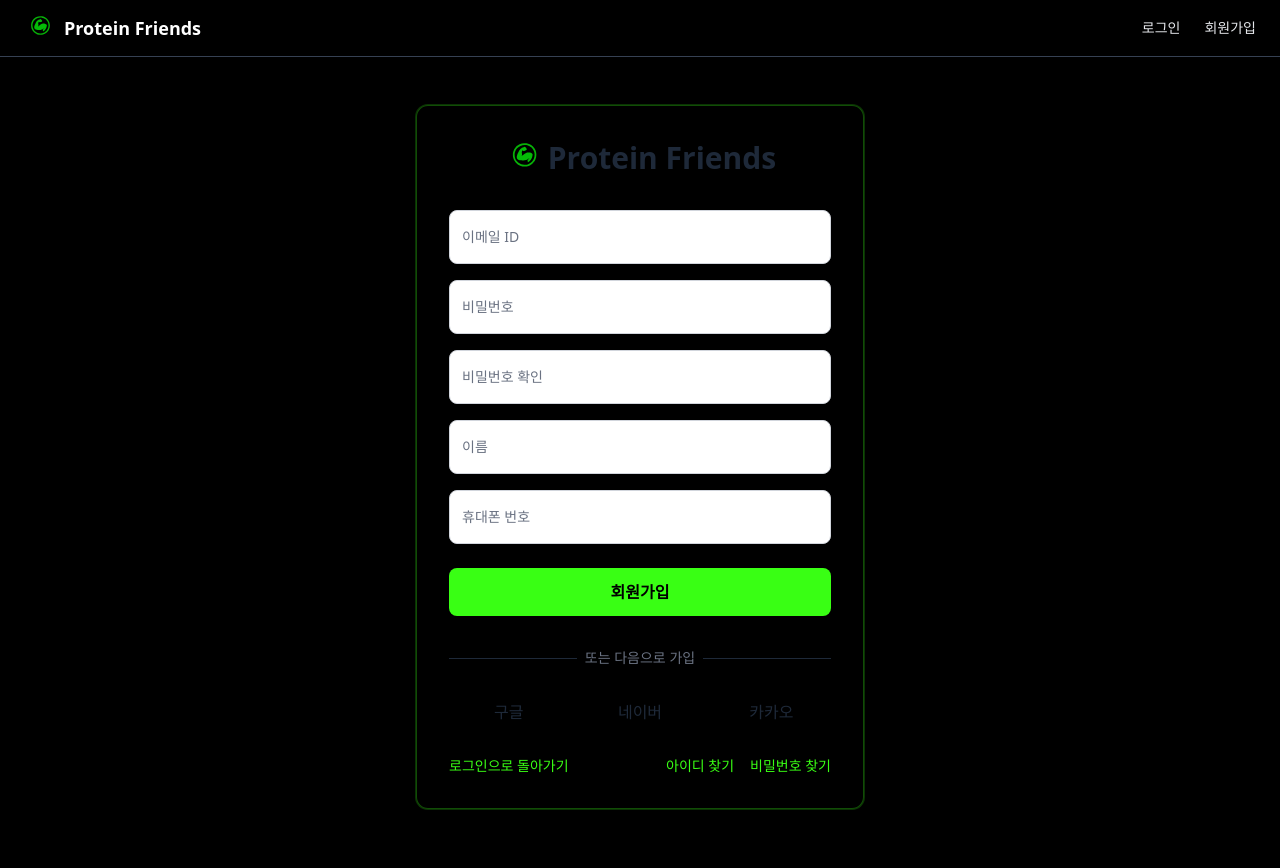
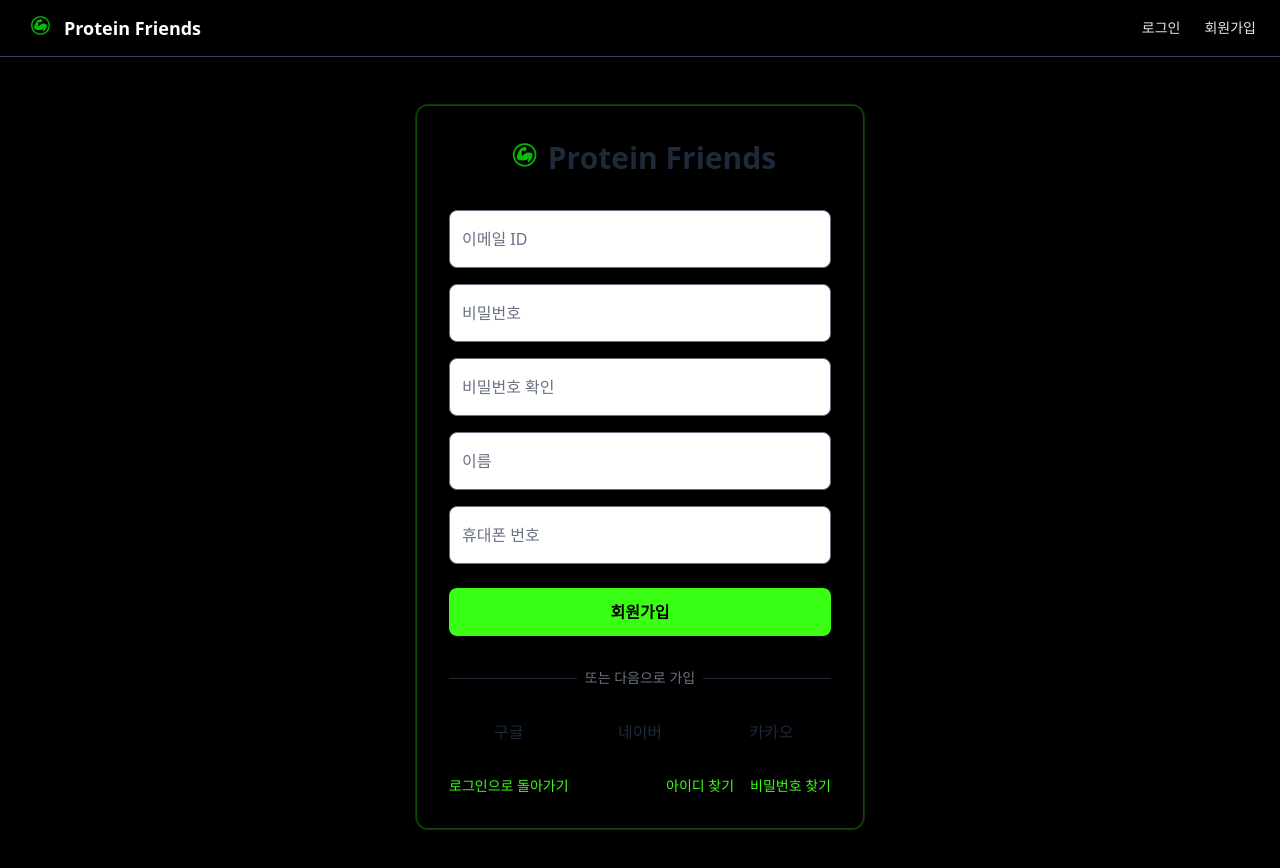
Before and after one commit to johnbyeon/Protein_Friends_App, a React (Vite) app in the folder front/: page /signup in a window 1280 px wide. Shown: the top 868 px of the page. Built offline with nearby package versions, Linux system fonts and the light colour scheme; no server answers.

Commit message:
로그인 폼 수정

```diff
--- a/front/src/App.jsx
+++ b/front/src/App.jsx
@@ -6,6 +6,7 @@ import AppRoutes from './routes/AppRoutes'
 
 
 export default function App() {
+  console.log('🔥 VITE_SERVER_ORIGIN:', import.meta.env.VITE_SERVER_ORIGIN)
   useEffect(() => {
     initAuthTimers()
   }, [])
--- a/front/src/components/Navbar.jsx
+++ b/front/src/components/Navbar.jsx
@@ -11,8 +11,8 @@ const Navbar = () => {
   const role = user?.role || ''
   const isLoggedIn = !!token && !!user
 
-  // console.log('[Navbar] user:', user)
-  // console.log('[Navbar] role:', role)
+   console.log('[Navbar] user:', user)
+   console.log('[Navbar] role:', role)
   // user가 null이면 아직 정보 로딩 중으로 간주
   const isLoadingUser = isLoggedIn && !user?.role
 
--- a/front/src/pages/CompleteProfile.jsx
+++ b/front/src/pages/CompleteProfile.jsx
@@ -8,7 +8,7 @@ export default function CompleteProfile() {
   const [loading, setLoading] = useState(false)
   const [message, setMessage] = useState('')
 
-  const API_BASE = import.meta.env.VITE_API_BASE ?? window.location.origin;
+  const SERVER_ORIGIN = import.meta.env.VITE_SERVER_ORIGIN ?? '';
   const token = localStorage.getItem('jwt')
 
   const handleSubmit = async (e) => {
@@ -18,7 +18,7 @@ export default function CompleteProfile() {
 
     try {
       // 1️⃣ 프로필 저장
-      const res = await fetch(`${API_BASE}/api/users/profile`, {
+      const res = await fetch(`${SERVER_ORIGIN}/api/users/profile`, {
         method: 'PATCH',
         headers: {
           'Content-Type': 'application/json',
@@ -32,7 +32,7 @@ export default function CompleteProfile() {
       setUser(updated) // 스토어 user 갱신
 
       // 2️⃣ 저장 후 서버에 다시 상태 확인
-      const chk = await fetch(`${API_BASE}/api/users/profile-status`, {
+      const chk = await fetch(`${SERVER_ORIGIN}/api/users/profile-status`, {
         headers: { Authorization: `Bearer ${token}` },
       })
       const st = await chk.json()
--- a/front/src/pages/LoginForm.jsx
+++ b/front/src/pages/LoginForm.jsx
@@ -23,9 +23,8 @@ export default function LoginForm({
   const [password, setPassword] = useState('')
   const [loading, setLoading] = useState(false)
   const [error, setError] = useState('')
-
-  const API_BASE = import.meta.env.VITE_API_BASE ?? window.location.origin
-  const LOGIN_URL = `${API_BASE}${loginEndpoint}`
+  const SERVER_ORIGIN = import.meta.env.VITE_SERVER_ORIGIN || ''
+  const LOGIN_URL = `${SERVER_ORIGIN}${loginEndpoint}`
 
   // ✅ 일반 로그인
   async function handleSubmit(e) {
@@ -109,10 +108,10 @@ export default function LoginForm({
   // ✅ 소셜 로그인 (팝업 방식)
   const handleSocialLogin = (provider) => {
     console.log(`🌐 ${provider} 로그인 팝업 열림`)
-    const backendOrigin =
-      import.meta.env.VITE_BACKEND_ORIGIN ?? window.location.origin;
+    const serverOrigin =
+      import.meta.env.VITE_SERVER_ORIGIN ?? ''
 
-    const popupUrl = `${backendOrigin}/oauth2/authorization/${provider}?r=${Date.now()}`;
+    const popupUrl = `${serverOrigin}/oauth2/authorization/${provider}?r=${Date.now()}`;
     const popup = window.open(
       popupUrl,
       `${provider}-login`,
@@ -121,14 +120,11 @@ export default function LoginForm({
 
     const listener = async (event) => {
       const allowedOrigins = new Set([
-        import.meta.env.VITE_BACKEND_ORIGIN ?? window.location.origin,
-        window.location.origin,
-        'https://proteinfriends.shop',
-        'https://www.proteinfriends.shop',
+        import.meta.env.VITE_BACKEND_ORIGIN ?? ''
       ])
 
       if (!allowedOrigins.has(event.origin)) return
-
+      console.log(`[OAuth Message Received] ${event.origin}`, event.data)
       const data = event.data
       if (data && data.access_token) {
         try {
--- a/front/src/pages/SignUpForm.jsx
+++ b/front/src/pages/SignUpForm.jsx
@@ -4,6 +4,7 @@ import pfLogo from '../assets/pflogo.svg'
 import { useAuthStore } from '../stores/authStore'
 import { openSocialPopup } from '../utils/openSocialPopup'
 
+// ✅ 소셜 로그인 버튼 클릭
 const handleSocialLogin = (provider) => {
   try {
     localStorage.setItem('oauth_mode', 'login')
@@ -11,6 +12,7 @@ const handleSocialLogin = (provider) => {
   } catch {}
   openSocialPopup(provider, '/auth/register')
 }
+
 export default function SignUpForm({
   onSignUp,
   signUpEndpoint = '/api/auth/join',
@@ -27,12 +29,12 @@ export default function SignUpForm({
   const isLoggedIn = useAuthStore(s => !!s.token)
   const navigate = useNavigate();
 
+  // ✅ 환경 기반 서버 주소 통일
+  const SERVER_ORIGIN = import.meta.env.VITE_SERVER_ORIGIN || window.location.origin
+
   useEffect(() => {
-    // 이미 로그인된 경우 홈으로 이동
-    if (isLoggedIn) {
-      navigate('/');
-    }
-  }, [isLoggedIn, navigate]);
+    if (isLoggedIn) navigate('/')
+  }, [isLoggedIn, navigate])
 
   async function handleSubmit(e) {
     e.preventDefault()
@@ -49,7 +51,7 @@ export default function SignUpForm({
       if (onSignUp) {
         await onSignUp(email, password, confirmPassword, name, phone)
       } else {
-        const res = await fetch(signUpEndpoint, {
+        const res = await fetch(`${SERVER_ORIGIN}${signUpEndpoint}`, {
           method: 'POST',
           headers: { 'Content-Type': 'application/json' },
           body: JSON.stringify({ email, password, name, phone }),
@@ -58,8 +60,8 @@ export default function SignUpForm({
           const err = await res.json().catch(() => ({}))
           throw new Error(err.message || '회원가입에 실패했습니다.')
         }
-        // 회원가입 완료 → 로그인 페이지로 이동
-        window.location.href = '/login'
+        // ✅ 회원가입 완료 → 로그인 페이지로 이동
+        window.location.href = `${window.location.origin}/login`
       }
     } catch (e) {
       setError(e.message || '회원가입에 실패했습니다.')
@@ -72,6 +74,7 @@ export default function SignUpForm({
     <div className="flex min-h-screen flex-col bg-background-light dark:bg-background-dark font-display text-gray-800 dark:text-gray-200">
       <main className="flex flex-1 items-center justify-center py-12 sm:px-6 lg:px-8">
         <div className="w-full max-w-md space-y-8 rounded-xl bg-background-light/5 dark:bg-background-dark/50 p-8 shadow-2xl border border-primary/30 ring-1 ring-primary/20">
+
           {/* 헤더 */}
           <div className="flex items-center justify-center gap-1 text-gray-800 dark:text-white mb-6">
             <img src={pfLogo} alt="Protein Friends Logo" className="w-10 h-10 object-contain" />
@@ -81,34 +84,34 @@ export default function SignUpForm({
           {/* 폼 */}
           <form className="mt-8 space-y-6" onSubmit={handleSubmit} noValidate>
             <div className="space-y-4 rounded-md">
-              <input id="email-address" name="email" type="email" autoComplete="email"
-                     placeholder="이메일 ID" required value={email}
-                     onChange={(e) => setEmail(e.target.value)}
-                    className="form-input relative block w-full appearance-none rounded-lg border border-gray-300 dark:border-gray-700 bg-white dark:bg-gray-800 px-3 py-4 text-gray-900 dark:text-gray-100 placeholder-gray-500 dark:placeholder-gray-400 focus:z-10 focus:border-primary focus:outline-none focus:ring-2 focus:ring-primary/30 focus:ring-offset-2 focus:ring-offset-background-light dark:focus:ring-offset-background-dark sm:text-sm transition-all duration-200" />
-              <input id="password" name="password" type="password" autoComplete="new-password"
-                     placeholder="비밀번호" required value={password}
-                     onChange={(e) => setPassword(e.target.value)}
-                     className="form-input relative block w-full appearance-none rounded-lg border border-gray-300 dark:border-gray-700 bg-white dark:bg-gray-800 px-3 py-4 text-gray-900 dark:text-gray-100 placeholder-gray-500 dark:placeholder-gray-400 focus:z-10 focus:border-primary focus:outline-none focus:ring-2 focus:ring-primary/30 focus:ring-offset-2 focus:ring-offset-background-light dark:focus:ring-offset-background-dark sm:text-sm transition-all duration-200" />
-              <input id="confirm-password" name="confirm-password" type="password" autoComplete="new-password"
-                     placeholder="비밀번호 확인" required value={confirmPassword}
-                     onChange={(e) => setConfirmPassword(e.target.value)}
-                     className="form-input relative block w-full appearance-none rounded-lg border border-gray-300 dark:border-gray-700 bg-white dark:bg-gray-800 px-3 py-4 text-gray-900 dark:text-gray-100 placeholder-gray-500 dark:placeholder-gray-400 focus:z-10 focus:border-primary focus:outline-none focus:ring-2 focus:ring-primary/30 focus:ring-offset-2 focus:ring-offset-background-light dark:focus:ring-offset-background-dark sm:text-sm transition-all duration-200" />
-              <input id="name" name="name" type="text" autoComplete="name"
-                     placeholder="이름" required value={name}
-                     onChange={(e) => setName(e.target.value)}
-                     className="form-input relative block w-full appearance-none rounded-lg border border-gray-300 dark:border-gray-700 bg-white dark:bg-gray-800 px-3 py-4 text-gray-900 dark:text-gray-100 placeholder-gray-500 dark:placeholder-gray-400 focus:z-10 focus:border-primary focus:outline-none focus:ring-2 focus:ring-primary/30 focus:ring-offset-2 focus:ring-offset-background-light dark:focus:ring-offset-background-dark sm:text-sm transition-all duration-200" />
-              <input id="phone-number" name="phone-number" type="tel" autoComplete="tel"
-                     placeholder="휴대폰 번호" required value={phone}
-                     onChange={(e) => setPhone(e.target.value)}
-                     className="form-input relative block w-full appearance-none rounded-lg border border-gray-300 dark:border-gray-700 bg-white dark:bg-gray-800 px-3 py-4 text-gray-900 dark:text-gray-100 placeholder-gray-500 dark:placeholder-gray-400 focus:z-10 focus:border-primary focus:outline-none focus:ring-2 focus:ring-primary/30 focus:ring-offset-2 focus:ring-offset-background-light dark:focus:ring-offset-background-dark sm:text-sm transition-all duration-200" />
+              <input id="email-address" type="email" placeholder="이메일 ID" required
+                value={email} onChange={(e) => setEmail(e.target.value)}
+                className="form-input block w-full rounded-lg border px-3 py-4"
+              />
+              <input id="password" type="password" placeholder="비밀번호" required
+                value={password} onChange={(e) => setPassword(e.target.value)}
+                className="form-input block w-full rounded-lg border px-3 py-4"
+              />
+              <input id="confirm-password" type="password" placeholder="비밀번호 확인" required
+                value={confirmPassword} onChange={(e) => setConfirmPassword(e.target.value)}
+                className="form-input block w-full rounded-lg border px-3 py-4"
+              />
+              <input id="name" type="text" placeholder="이름" required
+                value={name} onChange={(e) => setName(e.target.value)}
+                className="form-input block w-full rounded-lg border px-3 py-4"
+              />
+              <input id="phone-number" type="tel" placeholder="휴대폰 번호" required
+                value={phone} onChange={(e) => setPhone(e.target.value)}
+                className="form-input block w-full rounded-lg border px-3 py-4"
+              />
             </div>
 
             {error && <p className="text-sm text-red-400">{error}</p>}
 
             <div>
               <button type="submit" disabled={loading}
-                      className="w-full rounded-lg font-bold py-3 disabled:opacity-60"
-                      style={{ backgroundColor: 'var(--color-primary)', color: 'black' }}>
+                className="w-full rounded-lg font-bold py-3 disabled:opacity-60"
+                style={{ backgroundColor: 'var(--color-primary)', color: 'black' }}>
                 {loading ? '처리중…' : '회원가입'}
               </button>
             </div>
@@ -116,13 +119,9 @@ export default function SignUpForm({
 
           {/* 구분선 */}
           <div className="relative mt-6">
-            <div className="absolute inset-0 flex items-center">
-              <div className="w-full border-t" />
-            </div>
+            <div className="absolute inset-0 flex items-center"><div className="w-full border-t" /></div>
             <div className="relative flex justify-center text-sm">
-              <span className="bg-background-dark px-2 text-gray-500 dark:text-gray-400">
-                또는 다음으로 가입
-              </span>
+              <span className="bg-background-dark px-2 text-gray-500 dark:text-gray-400">또는 다음으로 가입</span>
             </div>
           </div>
 
--- a/front/src/stores/authStore.js
+++ b/front/src/stores/authStore.js
@@ -84,7 +84,7 @@ export const useAuthStore = create(
           // If server didn't include full user info, try to fetch /api/users/me (항상 role까지 보장)
           if (!u || !u.role) {
             try {
-              const base = import.meta.env.VITE_API_BASE ?? window.location.origin;
+              const base = import.meta.env.VITE_API_BASE ?? '';
               const res = await fetch(`${base}/api/users/me`, {
                 headers: { Authorization: `Bearer ${token}` },
               })
@@ -145,7 +145,7 @@ export function initAuthTimers() {
 async function refreshTokens() {
   const { refreshToken, loginFromResponse, logout } = useAuthStore.getState()
   if (!refreshToken) return false
-  const base = import.meta.env.VITE_API_BASE ?? window.location.origin;
+  const base = import.meta.env.VITE_API_BASE ?? ''
   const res = await fetch(`${base}/api/auth/refresh`, {
     method: 'POST',
     headers: { 'Content-Type': 'application/json' },
--- a/front/src/utils/checkProfileAfterLogin.js
+++ b/front/src/utils/checkProfileAfterLogin.js
@@ -4,12 +4,19 @@ export async function checkProfileAfterLogin(afterLoginPath = '/') {
   const { token, setProfileRequired } = useAuthStore.getState()
   if (!token) return
 
-  const API_BASE = import.meta.env.VITE_API_BASE ?? window.location.origin;
-  const res = await fetch(`${API_BASE}/api/users/profile-status`, {
+  const SERVER_ORIGIN = import.meta.env.VITE_SERVER_ORIGIN || ''
+  try {
+    const res = await fetch(`${SERVER_ORIGIN}/api/users/profile-status`, {
       headers: { Authorization: `Bearer ${token}` }
     })
-  if (!res.ok) return
+
+    if (!res.ok) {
+      console.warn('[checkProfileAfterLogin] 서버 응답 실패', res.status)
+      return
+    }
+
     const data = await res.json()
+    console.log('[checkProfileAfterLogin] profileRequired:', data.profileRequired)
 
     setProfileRequired(!!data.profileRequired)
 
@@ -18,4 +25,7 @@ export async function checkProfileAfterLogin(afterLoginPath = '/') {
     } else {
       window.location.href = afterLoginPath
     }
+  } catch (err) {
+    console.error('[checkProfileAfterLogin] 오류 발생:', err)
   }
+}
--- a/front/src/utils/openSocialPopup.js
+++ b/front/src/utils/openSocialPopup.js
@@ -8,20 +8,15 @@ import { useAuthStore } from '../stores/authStore'
 export function openSocialPopup(provider, redirectPath = '/') {
   console.log(`🌐 ${provider} 로그인 팝업 열림`)
 
-  const API_BASE = import.meta.env.VITE_API_BASE ?? window.location.origin
+  const SERVER_ORIGIN = import.meta.env.VITE_SERVER_ORIGIN ?? ''
   const popup = window.open(
-    `${API_BASE}/oauth2/authorization/${provider}?r=${Date.now()}`,
+    `${SERVER_ORIGIN}/oauth2/authorization/${provider}?r=${Date.now()}`,
     `${provider}-login`,
     'width=500,height=600,noopener=no'
   )
 
   const listener = async (event) => {
-    const allowedOrigins = [
-      'http://localhost:8080',
-      'http://localhost:3000',
-      'https://proteinfriends.shop',
-      'https://www.proteinfriends.shop',
-    ]
+    const allowedOrigins = [SERVER_ORIGIN]
     if (!allowedOrigins.includes(event.origin)) return
 
     const data = event.data
```
Also changed, not shown: 1 other file (tests, documents, lock files or other folders). Lines whose indentation alone changed are shown as unchanged.
